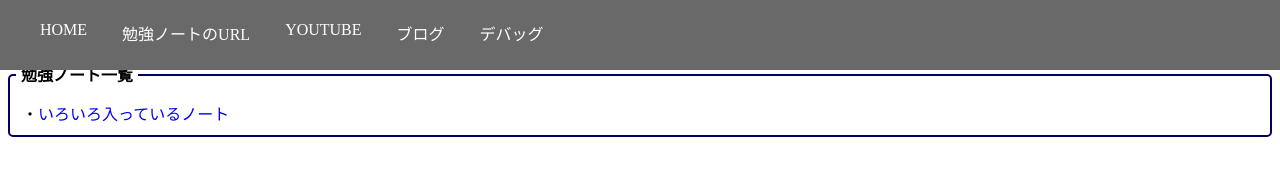
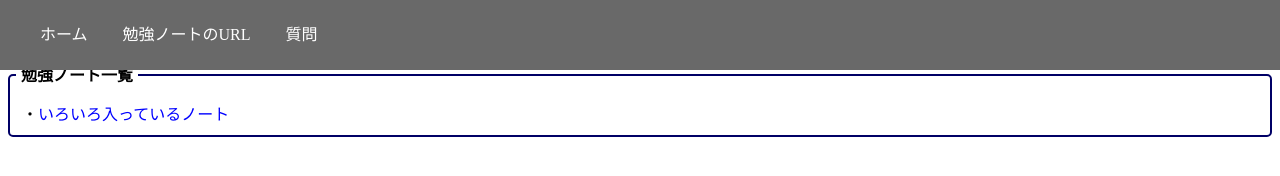
Before and after one commit to pipi-youtube/benkyo-noteURL, a plain HTML site: page index.html in a window 1280 px wide. Drawn offline with Linux system fonts and the light colour scheme.

Commit message:
Update index.html

```diff
--- a/index.html
+++ b/index.html
@@ -50,15 +50,13 @@
     <title>勉強ノートURL</title>
 </head>
 <body>
-    <nav>
-        <ul>
-          <li><a href="https://pipi-youtube.github.io/benkyo-note/">HOME</a></li>
-          <li><a href="https://pipi-youtube.github.io/benkyo-noteURL">勉強ノートのURL</a></li>
-          <li><a href="https://www.youtube.com/channel/UCX6ggBl039ZGAlOz8E0jfgQ">YOUTUBE</a></li>
-          <li><a href="https://ameblo.jp/tannteiakumapipio/entry-12698871640.html">ブログ</a></li>
-          <li><a href="https://docs.google.com/forms/d/e/1FAIpQLSdOprUhR2TnW2byq_V5lX4IHkF_QvPeUGP9DFLx_D4AER6_ZQ/viewform?usp=sf_link">デバッグ</a></li>
-        </ul>
-      </nav>
+  <nav>
+    <ul>
+        <li><a href="https://pipi-youtube.github.io/benkyo-note/">ホーム</a></li>
+        <li><a href="https://pipi-youtube.github.io/benkyo-noteURL/">勉強ノートのURL</a></li>
+        <li><a href="https://docs.google.com/forms/d/e/1FAIpQLSdOprUhR2TnW2byq_V5lX4IHkF_QvPeUGP9DFLx_D4AER6_ZQ/viewform?usp=sf_link">質問</a></li>
+    </ul>
+  </nav>
 <br>
 <br>
 <br>
```
